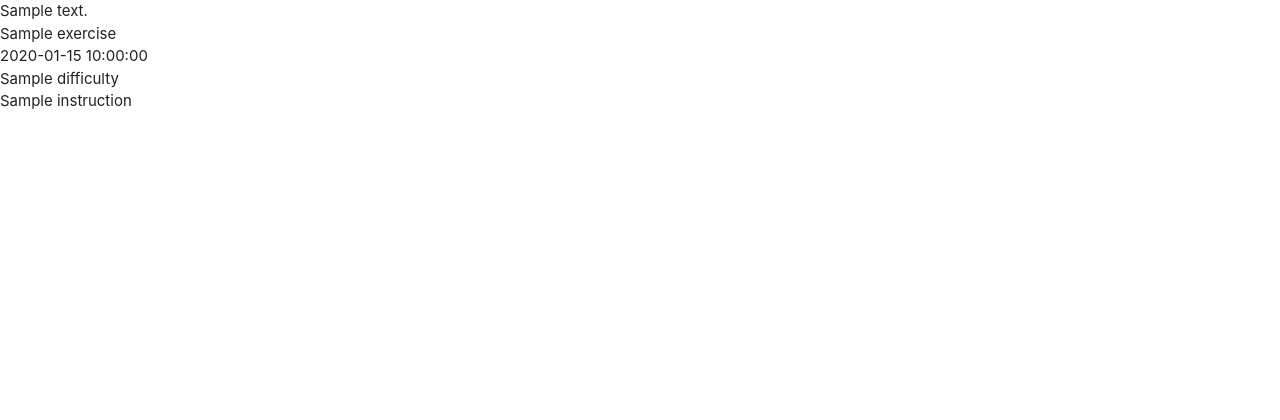
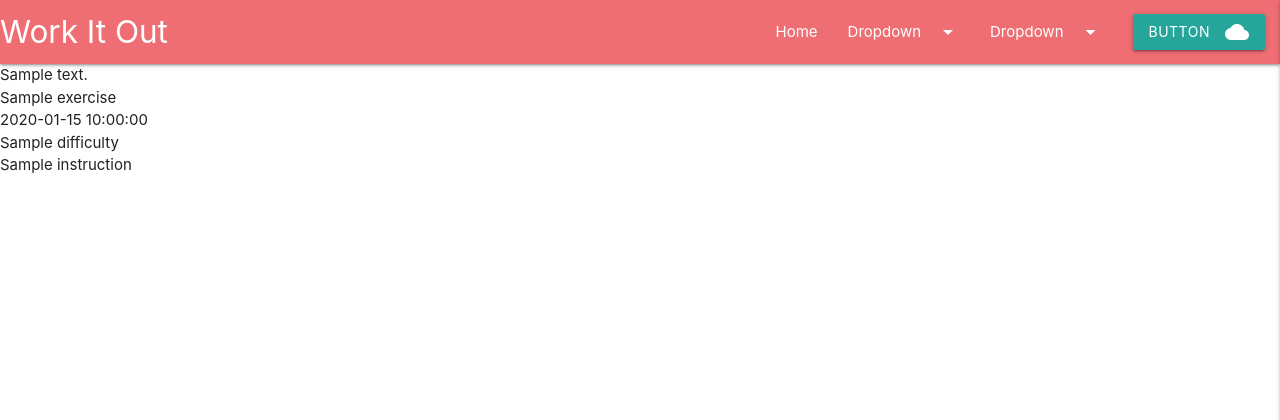
Before and after one commit to lornebb/Building-Block-Body, a Flask app: page / in a window 1280 px wide. Shown: the top 420 px of the page. Run offline with Flask 2, Linux system fonts and the light colour scheme; a database or web service that is not in the repository returns one stand-in record (values such as "Sample title"); some libraries are stand-ins or nearby versions.

Commit message:
add materialise nav bar, side nav, drop downs, and nav button

```diff
--- a/static/js/script.js
+++ b/static/js/script.js
@@ -0,0 +1,4 @@
+$(document).ready(function(){
+    $('.sidenav').sidenav({edge: "right"});
+    $(".dropdown-trigger").dropdown();
+  });
--- a/templates/base.html
+++ b/templates/base.html
@@ -19,6 +19,42 @@
   </head>
   <body>
 
+    <header>
+        <!-- Nav bar -->
+        <ul id="dropdown1" class="dropdown-content">
+            <li><a href="#!">one</a></li>
+            <li><a href="#!">two</a></li>
+            <li class="divider"></li>
+            <li><a href="#!">three</a></li>
+        </ul>
+        <ul id="dropdown2" class="dropdown-content">
+            <li><a href="#!">one</a></li>
+            <li><a href="#!">two</a></li>
+            <li class="divider"></li>
+            <li><a href="#!">three</a></li>
+        </ul>
+        <nav class="nav-extended">
+            <div class="nav-wrapper">
+              <a href="{{ url_for('get_exercises') }}" class="brand-logo">Work It Out</a>
+              <a href="#" data-target="mobile-menu" class="sidenav-trigger right"><i class="material-icons">menu</i></a>
+              <ul class="right hide-on-med-and-down">
+                <li><a href="{{ url_for('get_exercises') }}">Home</a></li>
+                <li><a class="dropdown-trigger" href="#!" data-target="dropdown1">Dropdown<i class="material-icons right">arrow_drop_down</i></a></li>
+                <li><a class="dropdown-trigger" href="#!" data-target="dropdown2">Dropdown<i class="material-icons right">arrow_drop_down</i></a></li>
+                <a class="waves-effect waves-light btn"><i class="material-icons right">cloud</i>button</a>
+              </ul>
+            </div>
+          </nav>
+
+          <ul class="right sidenav" id="mobile-menu">
+            <li><a href="{{ url_for('get_exercises') }}"><h4 class="center-align">Work It Out</h4></a></li>
+            <li><a href="{{ url_for('get_exercises') }}">Home</a></li>
+            <li><a class="dropdown-trigger" href="#!" data-target="dropdown1">Dropdown<i class="material-icons right">arrow_drop_down</i></a></li>
+            <li><a class="dropdown-trigger" href="#!" data-target="dropdown2">Dropdown<i class="material-icons right">arrow_drop_down</i></a></li>
+            <li><a href="#">Log In / Register</a></li>
+          </ul>
+    </header>
+
     {% block content %}
     {% endblock %}
 
```
